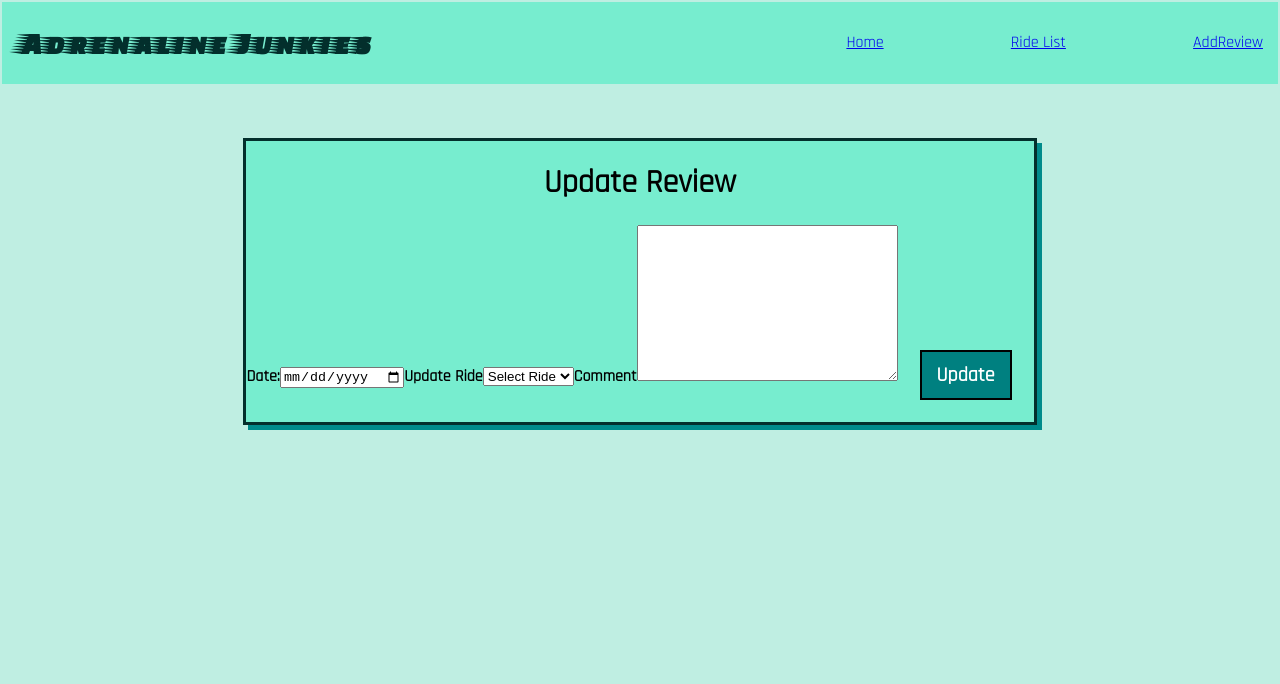
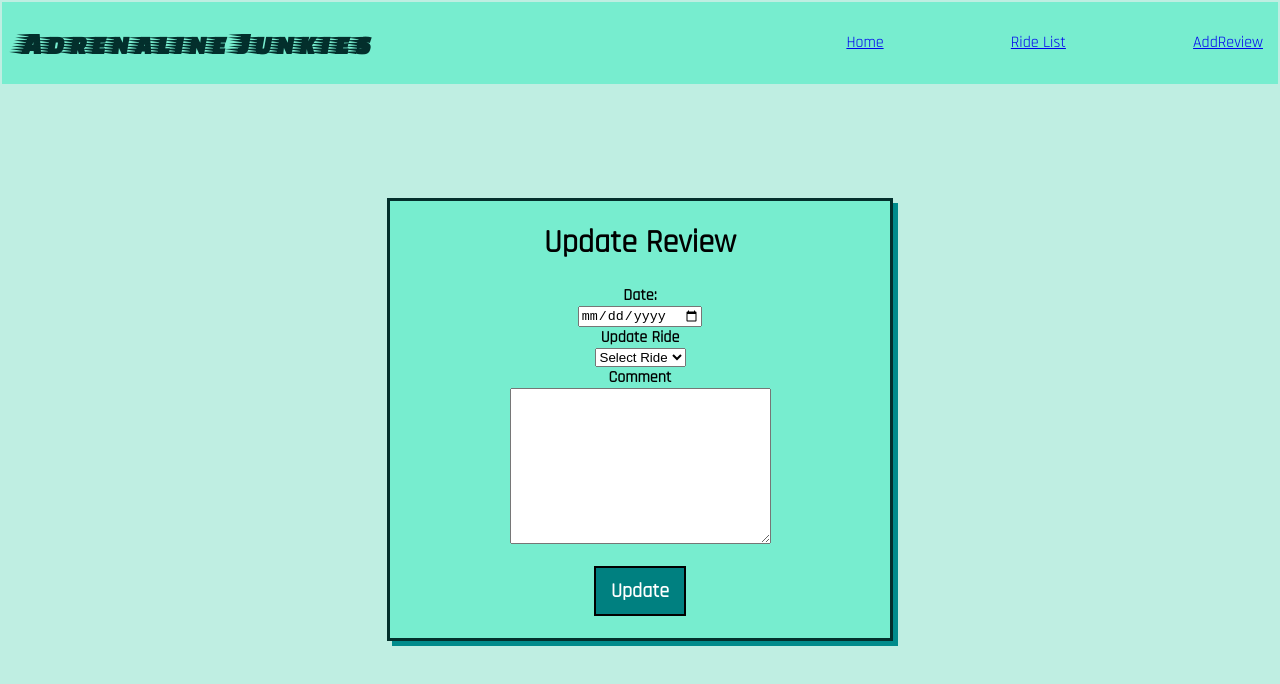
Before and after one commit to shondriane/Amusement-Park, a React (Create React App) app in the folder client/: page /updateReview/1/1 in a window 1280 px wide. Shown: the top 684 px of the page. Built offline with nearby package versions, Linux system fonts and the light colour scheme.

Commit message:
styled the update form

```diff
--- a/client/src/App.css
+++ b/client/src/App.css
@@ -230,7 +230,7 @@
   color:#032F2C
 }
 
-.formContainer {
+.formContainer, .formDiv-2{
   display: flex;
   flex-direction: column;
   justify-content: center;
@@ -240,10 +240,14 @@
   margin: 60px 0 0 0
 }
 
-.formDiv {
+.formDiv, .formDiv-2 {
   background-color: #77EDCF;
   border: 3px solid #032F2C;
   box-shadow: 5px 5px darkcyan;
+}
+
+.formDiv-2 {
+  width: 500px
 }
 
 
@@ -274,3 +278,16 @@
   font-family: 'Rajdhani', sans-serif;
   font-weight: bold
 }
+
+.edit-Btn, .remove-Btn {
+  background-color:#77EDCF;
+  color: #025252;
+  border: 2px solid black;
+  padding: 7px 10px;
+  text-align: center;
+  margin: 5px;
+  display: inline-block;
+  font-size: 15px;
+  font-family: 'Rajdhani', sans-serif;
+  font-weight: bold
+}
--- a/client/src/components/Review.jsx
+++ b/client/src/components/Review.jsx
@@ -42,8 +42,8 @@
     if(review.userId === props.currentUserId){
         manageReview =
         (<div>
-            <button onClick={editSelectedReview}> Edit </button>
-            <button onClick={removeSelectedReview}> Remove</button>
+            <button className="edit-Btn" onClick={editSelectedReview}> Edit </button>
+            <button className="remove-Btn" onClick={removeSelectedReview}> Remove</button>
         </div>)
     }
 
--- a/client/src/pages/UpdateReview.js
+++ b/client/src/pages/UpdateReview.js
@@ -66,7 +66,7 @@
 
   return (
     <div className="formContainer">
-      <div className="formDiv">
+      <div className="formDiv-2">
         <h1>Update Review</h1>
         <label htmlFor="name">{currentUser.userName}</label>
         <label>Date:</label>
```
